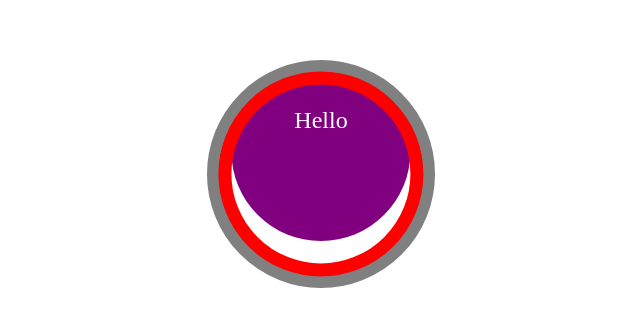
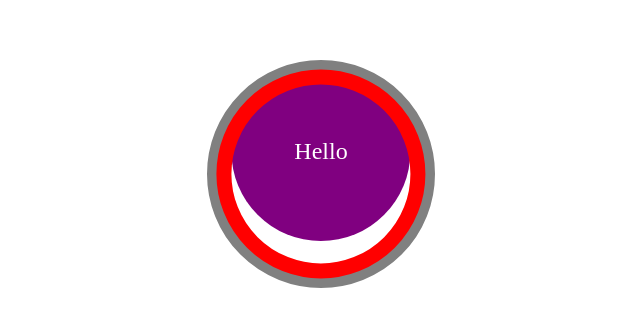
Before and after one commit to LahiruChanak/IT-Assignment, a plain HTML site: page Pages/case_03.html in a window 1280 px wide. Shown: the part 226-555 px from the top of the page, without its empty margins (319-959 px from the left). Drawn offline with Linux system fonts and the light colour scheme.

Commit message:
IT assignment_03

```diff
--- a/Pages/case_03.html
+++ b/Pages/case_03.html
@@ -30,7 +30,7 @@
         position: fixed;
         width: 14vw;
         height: 14vw;
-        border: 13px solid red;
+        border: 15px solid red;
       }
 
       .inner-circle-1,
@@ -39,6 +39,10 @@
         width: 14vw;
         height: 14vw;
         border-radius: 100%;
+        display: flex;
+        justify-content: center;
+        align-items: center;
+        text-align: center;
         color: white;
       }
 
@@ -67,8 +71,7 @@
       }
 
       p {
-        text-align: center;
-        margin: 45px 0;
+        margin: 0;
         font-size: 1.5rem;
       }
     </style>
```
